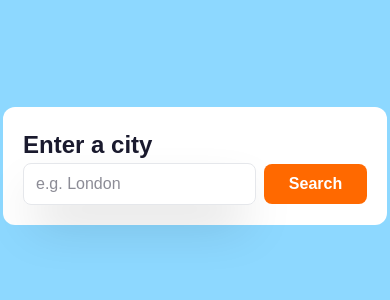
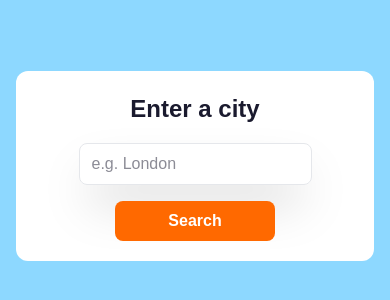
Before and after one commit to Lourensoli4/weather-app, a Next.js app: page / in a window 390 px wide. Shown: the part 118-418 px from the top of the page. Built offline with nearby package versions, Linux system fonts and the light colour scheme.

Commit message:
feat: finilise ui and fix mobile padding

```diff
--- a/app/components/WeatherInput/WeatherInput.tsx
+++ b/app/components/WeatherInput/WeatherInput.tsx
@@ -25,8 +25,11 @@ const WeatherInput: React.FC<WeatherInputProps> = ({
 
   return (
     <Card className="bg-white max-w-sm">
-      <h3>Enter a city</h3>
-      <form onSubmit={handleSubmit} className="flex items-center">
+      <form
+        onSubmit={handleSubmit}
+        className="flex flex-wrap justify-center items-center gap-4"
+      >
+        <h3>Enter a city</h3>
         <Input
           type="search"
           value={city}
@@ -35,7 +38,7 @@ const WeatherInput: React.FC<WeatherInputProps> = ({
         />
         <Button
           type="submit"
-          className="ml-2 px-3 py-1 w-40 text-white"
+          className="px-3 py-1 w-40 text-white"
           disabled={loading || !city}
           loading={loading}
         >
```
